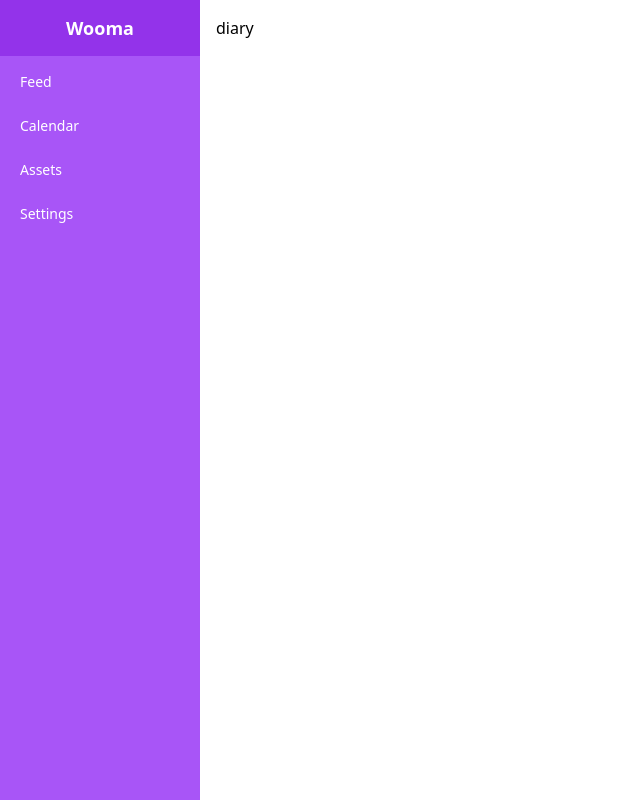
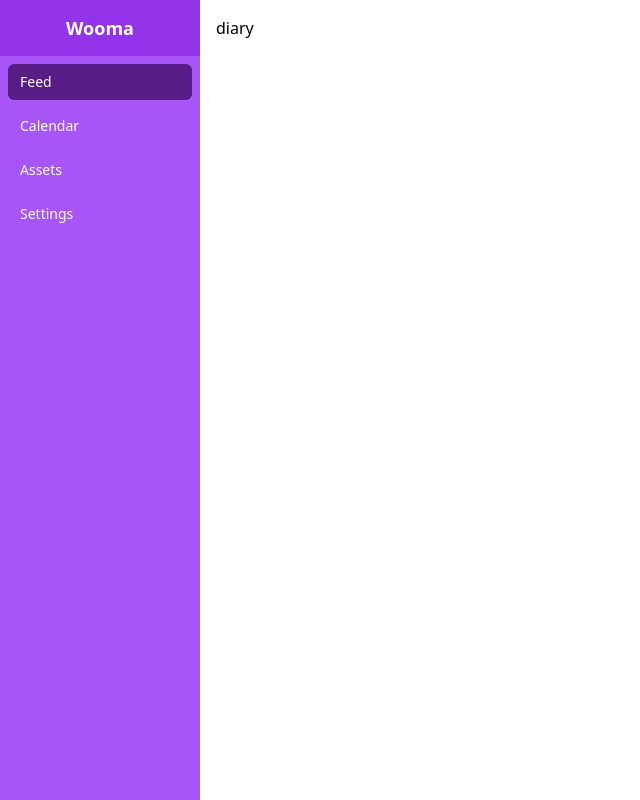
Before and after one commit to taewonnn/Wooma, a React (Vite) app: page /feed in a window 1280 px wide. Shown: the whole page, without its empty margins (0-640 px from the left). Built offline with nearby package versions, Linux system fonts and the light colour scheme; no server answers.

Commit message:
feat: 공통 - 헤더 탭 상태

```diff
--- a/src/components/common/NavBar/NavBar.tsx
+++ b/src/components/common/NavBar/NavBar.tsx
@@ -1,4 +1,4 @@
-import { useNavigate } from 'react-router-dom';
+import { useNavigate, useLocation } from 'react-router-dom';
 import { navMenus } from '../../../constants';
 
 interface INavBarProps {
@@ -7,10 +7,13 @@ interface INavBarProps {
 
 function NavBar({ isMobile = false }: INavBarProps) {
   const navigate = useNavigate();
+  const location = useLocation(); // 현재 URL 정보를 가져옴
 
   const onClickPage = (event: React.MouseEvent<HTMLButtonElement>) => {
     const page = event.currentTarget.textContent?.toLowerCase();
-    navigate(`/${page}`);
+    if (page) {
+      navigate(`/${page}`); // 해당 페이지로 이동
+    }
   };
 
   return (
@@ -19,17 +22,22 @@ function NavBar({ isMobile = false }: INavBarProps) {
         isMobile ? 'flex-row justify-around' : 'flex-col items-start'
       } gap-2 p-2 text-white`}
     >
-      {navMenus.map(navMenu => (
+      {navMenus.map(navMenu => {
+        // 현재 URL과 메뉴 이름을 비교하여 색상을 결정
+        const isActive = location.pathname === `/${navMenu.toLowerCase()}`;
+
+        return (
           <button
             key={navMenu}
             onClick={onClickPage}
-          className={`rounded-md px-3 py-2 text-sm hover:bg-purple-700 ${
-            isMobile ? 'flex flex-col items-center' : 'w-full text-left'
-          }`}
+            className={`rounded-md px-3 py-2 text-sm ${
+              isActive ? 'bg-purple-900' : ''
+            } hover:bg-purple-600 ${isMobile ? 'flex flex-col items-center' : 'w-full text-left'}`}
           >
             {navMenu}
           </button>
-      ))}
+        );
+      })}
     </div>
   );
 }
```
Lines whose indentation alone changed are shown as unchanged.
